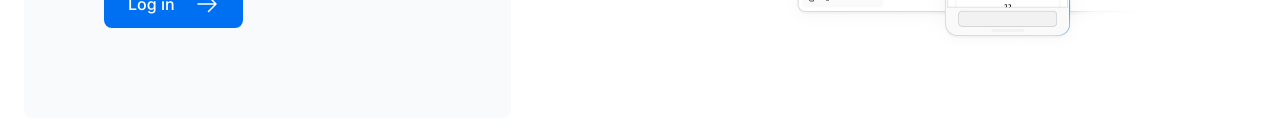
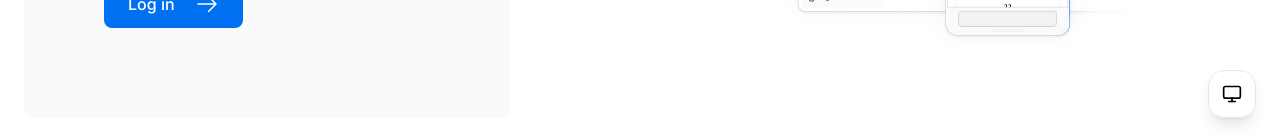
Before and after one commit to GreyFox00001/nextjs-dashboard, a Next.js app: page / in a window 1280 px wide. Shown: the part 658-797 px from the top of the page. Built offline with nearby package versions, Linux system fonts and the light colour scheme; a web font is replaced by a local one.

Commit message:
togglebuttonadd

```diff
--- /dev/null
+++ b/app/components/theme-provider.tsx
@@ -0,0 +1,8 @@
+"use client"
+
+import * as React from "react"
+import { ThemeProvider as NextThemesProvider } from "next-themes"
+
+export function ThemeProvider({children , ...props}: React.ComponentProps<typeof NextThemesProvider>) {
+  return <NextThemesProvider {...props}>{children}</NextThemesProvider>
+}
--- a/app/layout.tsx
+++ b/app/layout.tsx
@@ -1,10 +1,22 @@
 import '@/app/ui/global.css';
 import { inter } from './ui/font';
+import { ThemeProvider } from './components/theme-provider';
+import { ThemeToggle } from './ui/ToggleButton';
 
 export default function RootLayout({children,}: {children: React.ReactNode;}) {
   return (
-    <html lang="en">
-      <body className={`${inter.className} antialiased`}>{children}</body>
+    <html lang="en" suppressHydrationWarning>
+      <body className={`${inter.className} antialiased`}>
+        <ThemeProvider
+          attribute="class"
+          defaultTheme="system"
+          enableSystem
+          disableTransitionOnChange
+        >
+          {children}
+          <ThemeToggle/>
+        </ThemeProvider>
+      </body>
     </html>
   );
 }
--- /dev/null
+++ b/app/ui/ToggleButton.tsx
@@ -0,0 +1,48 @@
+"use client";
+
+import { useTheme } from "next-themes";
+import { useEffect, useState } from "react";
+import { Moon, Sun, Monitor } from "lucide-react";
+
+export function ThemeToggle() {
+  const [mounted, setMounted] = useState(false);
+  const { theme, setTheme } = useTheme();
+
+  useEffect(() => {
+    setMounted(true);
+  }, []);
+
+  if (!mounted) {
+    return (
+      <div className="fixed bottom-6 right-6 z-50">
+        <button className="h-12 w-12 rounded-2xl border border-border/60 bg-card/90 backdrop-blur-md shadow-lg" />
+      </div>
+    );
+  }
+
+  const cycleTheme = () => {
+    if (theme === "light") setTheme("dark");
+    else if (theme === "dark") setTheme("system");
+    else setTheme("light");
+  };
+
+  return (
+    <div className="fixed bottom-6 right-6 z-50">
+      <button
+        onClick={cycleTheme}
+        title={`Theme: ${theme}`}
+        className="group flex h-12 w-12 items-center justify-center rounded-2xl border border-border/60 bg-card/90 backdrop-blur-md shadow-lg transition-all duration-200 hover:scale-105 hover:border-primary/40 hover:shadow-xl"
+      >
+        {theme === "light" && (
+          <Sun className="h-5 w-5 text-amber-500 transition-transform group-hover:rotate-12" />
+        )}
+        {theme === "dark" && (
+          <Moon className="h-5 w-5 text-blue-400 transition-transform group-hover:-rotate-12" />
+        )}
+        {theme === "system" && (
+          <Monitor className="h-5 w-5 text-muted-foreground transition-transform group-hover:scale-110" />
+        )}
+      </button>
+    </div>
+  );
+}
--- a/package.json
+++ b/package.json
@@ -11,6 +11,7 @@
     "autoprefixer": "10.4.20",
     "bcrypt": "^6.0.0",
     "clsx": "^2.1.1",
+    "lucide-react": "^0.577.0",
     "next": "latest",
     "next-auth": "^5.0.0-beta.30",
     "next-themes": "^0.4.6",
```
Also changed, not shown: app/ui/theme-provider.tsx (deleted), 2 other files (tests, documents, lock files or other folders).
